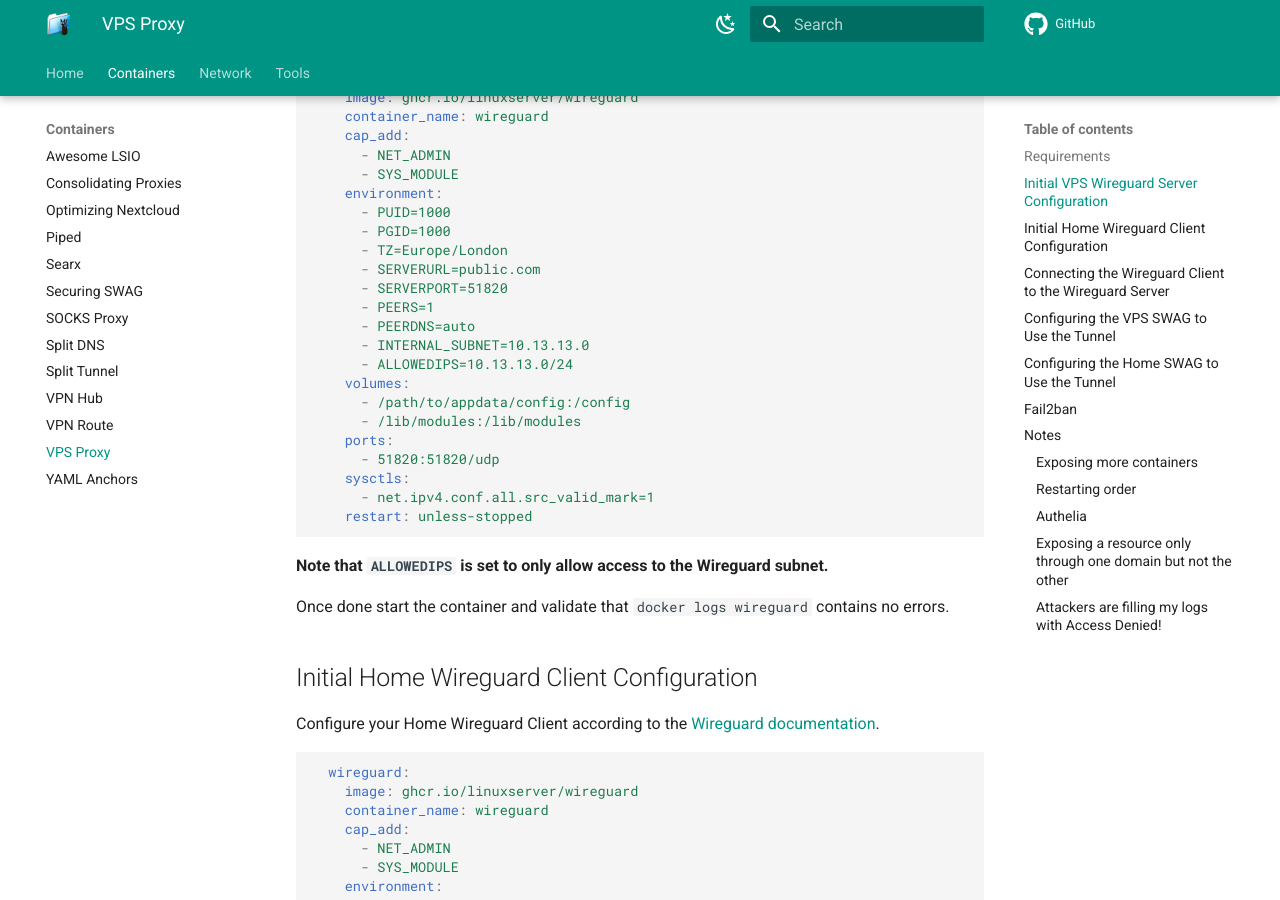
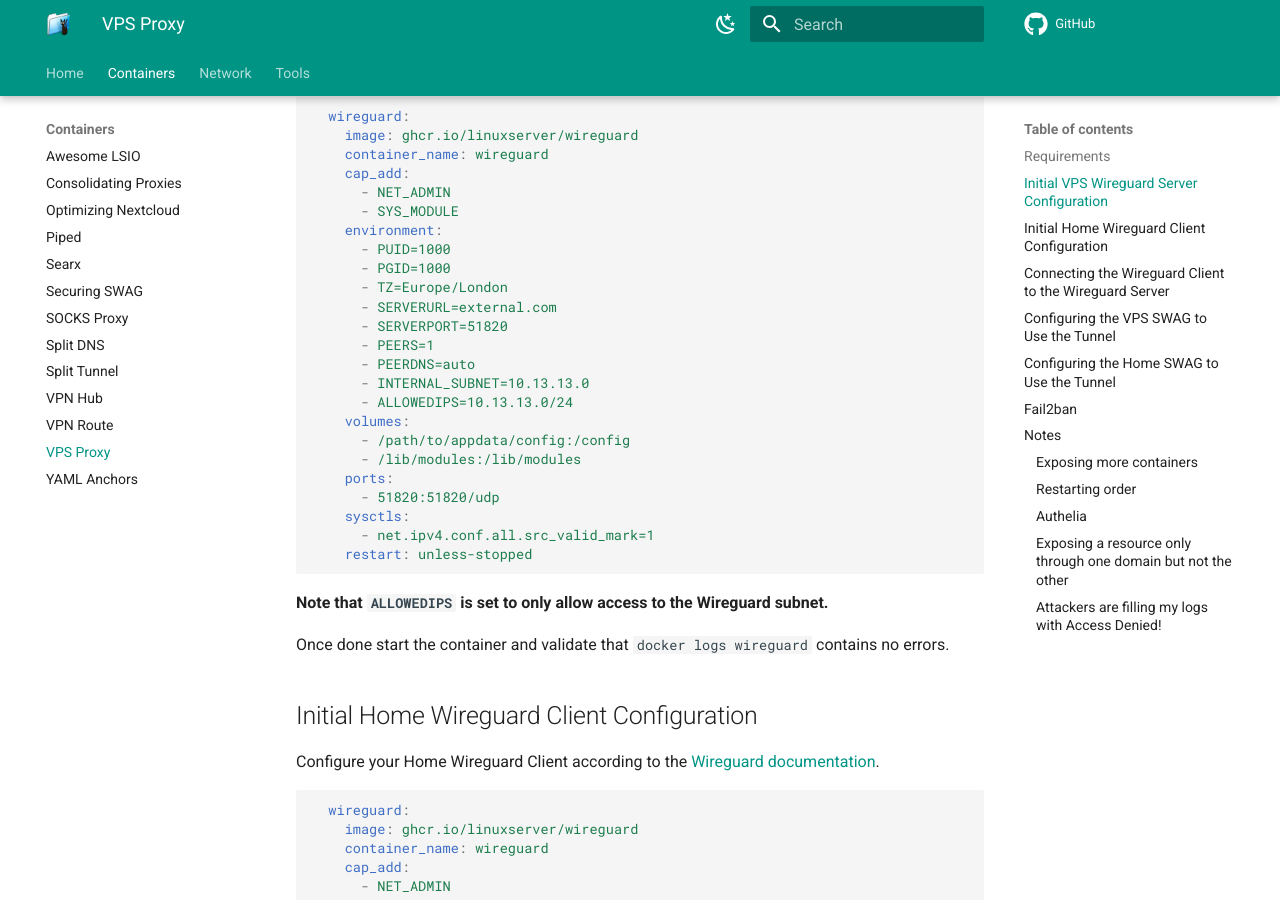
Before and after one commit to quietsy/advanced-configurations, an MkDocs documentation site: the page built from docs/vps.md, in a window 1280 px wide and 900 px high, scrolled down 1596 px. Built offline with MkDocs 1.6.1 and Material for MkDocs 9.7.7, drawn with Linux system fonts in a browser that asks for light colours; comment, search, counter and statistics services are not loaded; some of the changed text lies outside the part shown.

Commit message:
Fix naming

````diff
--- a/docs/vps.md
+++ b/docs/vps.md
@@ -39,7 +39,7 @@
       - PUID=1000
       - PGID=1000
       - TZ=Europe/London
-      - SERVERURL=public.com
+      - SERVERURL=external.com
       - SERVERPORT=51820
       - PEERS=1
       - PEERDNS=auto
@@ -138,7 +138,7 @@
 ```Nginx
 server {
     listen 443 ssl;
-    server_name *.public.com;
+    server_name *.external.com;
     include /config/nginx/ssl.conf;
     client_max_body_size 0;
 
@@ -219,7 +219,7 @@
 
 Recreate the Home Wireguard Client container to apply the changes, then recreate the Home SWAG container which depends on the tunnel.
 
-Validate that the containers you exposed now work through the tunnel by browsing `https://<container>.public.com/`.
+Validate that the containers you exposed now work through the tunnel by browsing `https://<container>.external.com/`.
 
 ## Fail2ban
 
@@ -321,7 +321,7 @@
 You control what gets exposed where in 2 ways:
 
 - Through the `listen <port>;` setting, 8080 is through the VPS and 443/80 is directly.
-- Through the `server_name something.public.com` setting, if you explicitely specify the full address.
+- Through the `server_name something.external.com` setting, if you explicitely specify the full address.
 
 If a resource isn't exposed, the default action under the main server block in your Home SWAG will apply.
 
````
Also changed, not shown: docs/images/vps.png.
